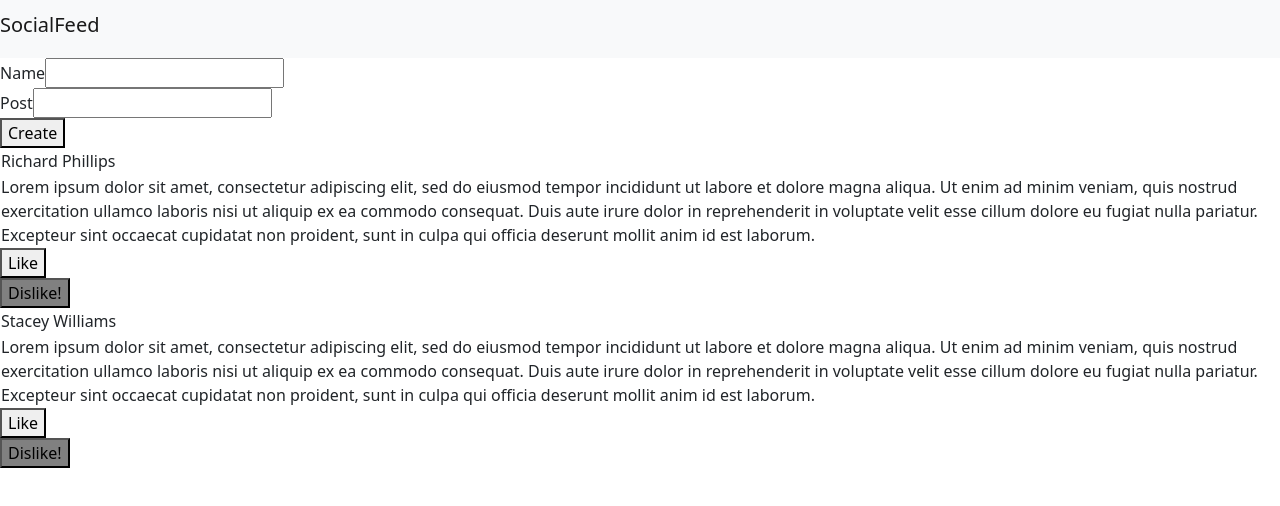
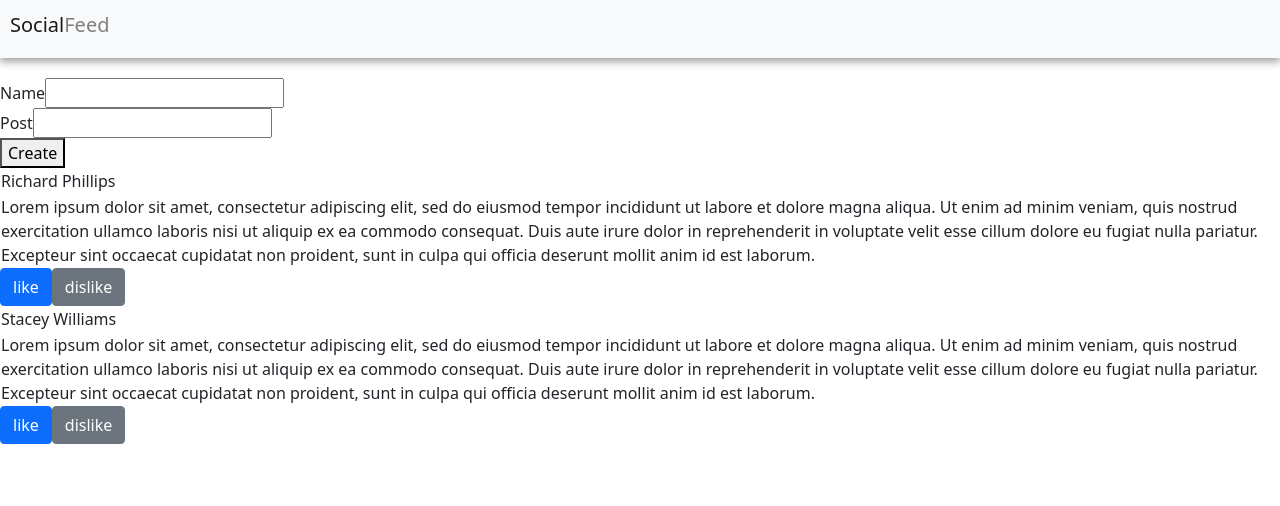
Before and after one commit to mayragann/Social_Feed, a React (Create React App) app: page / in a window 1280 px wide. Shown: the top 506 px of the page. Built offline with nearby package versions, Linux system fonts and the light colour scheme.

Commit message:
Added Toggle Functionality to CustomButton Component + NavBar Has been Stylized

```diff
--- a/src/Components/CustomButton/CustomButton.css
+++ b/src/Components/CustomButton/CustomButton.css
@@ -1,4 +1,4 @@
-.active-like{
+/* .active-like{
     background-color: green;
 }
 
@@ -9,4 +9,16 @@
 
 .inactive{
     background-color:gray;
+} */
+.like-button, .dislike-button {
+	border-radius: 5px;
 }
+.liked {
+	background-color: green;
+	color: white;
+}
+
+ .disliked {
+	background-color: red;
+	color: white;
+}
--- a/src/Components/CustomButton/CustomButton.jsx
+++ b/src/Components/CustomButton/CustomButton.jsx
@@ -1,22 +1,42 @@
-import React, { useState } from 'react';
+import React, { Component } from 'react';
 import "./CustomButton.css"
 
-const CustomButton = (props) => {
-    const[buttonClass, setButtonClass] = useState('inactive');
+export class ToggleButtons extends  Component{
+    constructor(props){
+        super(props)
+        this.state ={
 
-    function handleClick(){
-        if(buttonClass === "inactive"){
-            setButtonClass('active');
-        }
-        else{
-            setButtonClass("inactive");
         }
     }
+    render (){
         return(
             <div>
-                <button className={buttonClass} onClick={handleClick}>{props.message}</button>
+                <button className='btn btn-primary'>like</button>
+                <button className='btn btn-secondary'>dislike</button>
             </div>
         )
     }
+}
 
-export default  CustomButton;
+export default  ToggleButtons;
+// const CustomButton = (props) => {
+//     const[buttonClass, setButtonClass] = useState('inactive');
+
+
+//     function handleClick(){
+
+//         if(buttonClass === "inactive"){
+//             setButtonClass('active-dislike');
+//         }
+//         else{
+//             setButtonClass("inactive");
+//         }
+//     }
+//         return(
+//             <div>
+//                 <button className={buttonClass} onClick={handleClick}>{props.message}</button>
+//             </div>
+//         )
+//     }
+
+// export default  CustomButton;
--- a/src/Components/DisplayPosts/DisplayPosts.jsx
+++ b/src/Components/DisplayPosts/DisplayPosts.jsx
@@ -1,4 +1,4 @@
-import CustomButton from "../CustomButton/CustomButton";
+import CustomButton, { ToggleButtons } from "../CustomButton/CustomButton";
 const DisplayPost  = (props) => {
     return (
         <table>
@@ -17,8 +17,8 @@ const DisplayPost  = (props) => {
                 <td>{entry.post}</td>
             </tr>
             <tr>
-                <button>Like</button>
-                <CustomButton message="Dislike!"/>
+
+                <ToggleButtons />
             </tr>
 
             </>
--- /dev/null
+++ b/src/Components/NavBar/NavBar.css
@@ -0,0 +1,13 @@
+.navbar{
+    box-shadow: 0px 1px 10px 1px grey;
+    margin-bottom: 20px;
+
+}
+.navbar h2{
+    margin-left: 10px;
+}
+
+span {
+    color:gray;
+    margin-left: 0px;
+}
--- a/src/Components/NavBar/NavBar.jsx
+++ b/src/Components/NavBar/NavBar.jsx
@@ -1,10 +1,12 @@
 import React from "react";
+import "./NavBar.css"
 
 
 const NavBar = () => {
     return(
     <nav className="navbar navbar-light bg-light">
-        <h2 className='navbar-brand'>SocialFeed</h2>
+        <h2 className='navbar-brand'>Social<span>Feed</span></h2>
+
     </nav>
     );
 }
```
